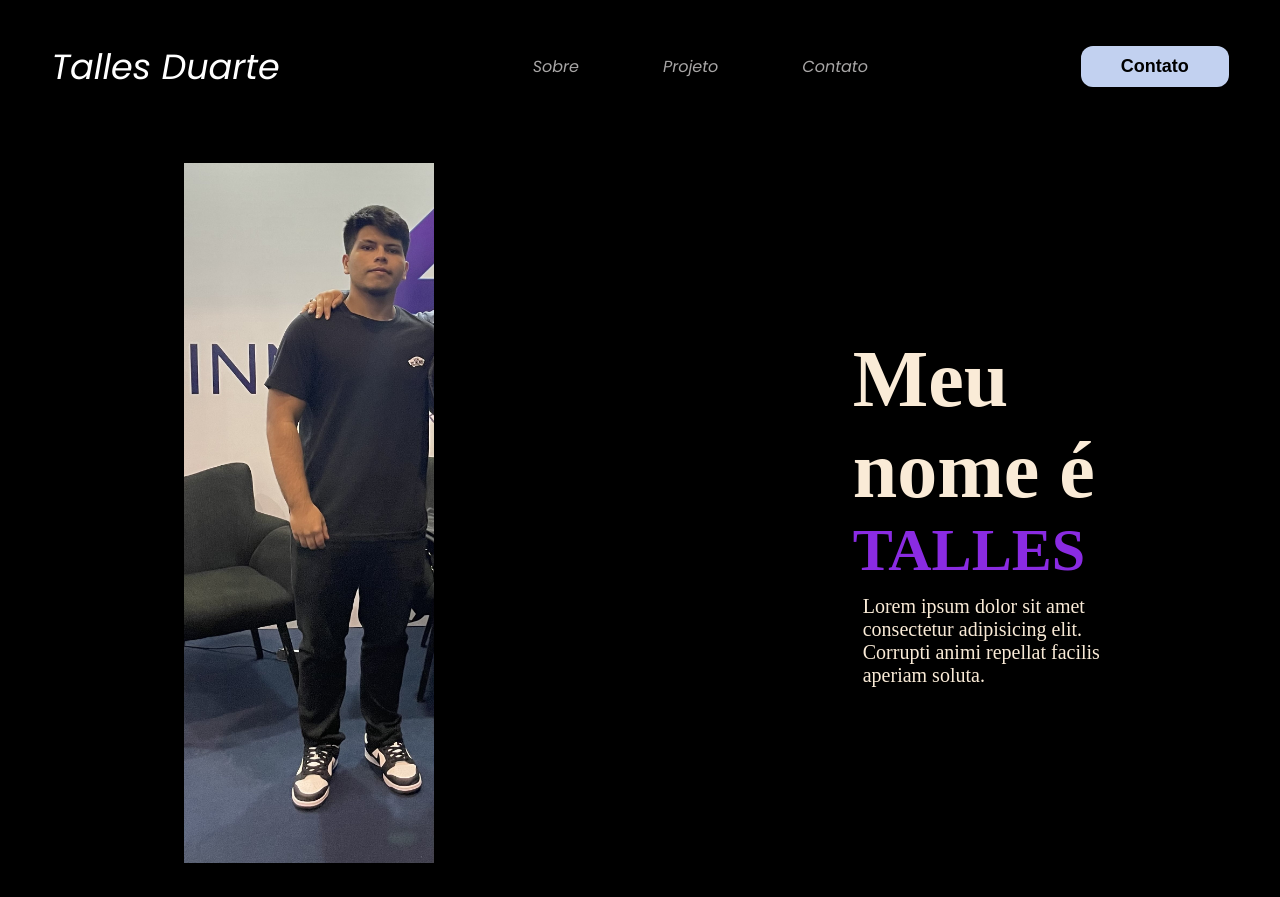
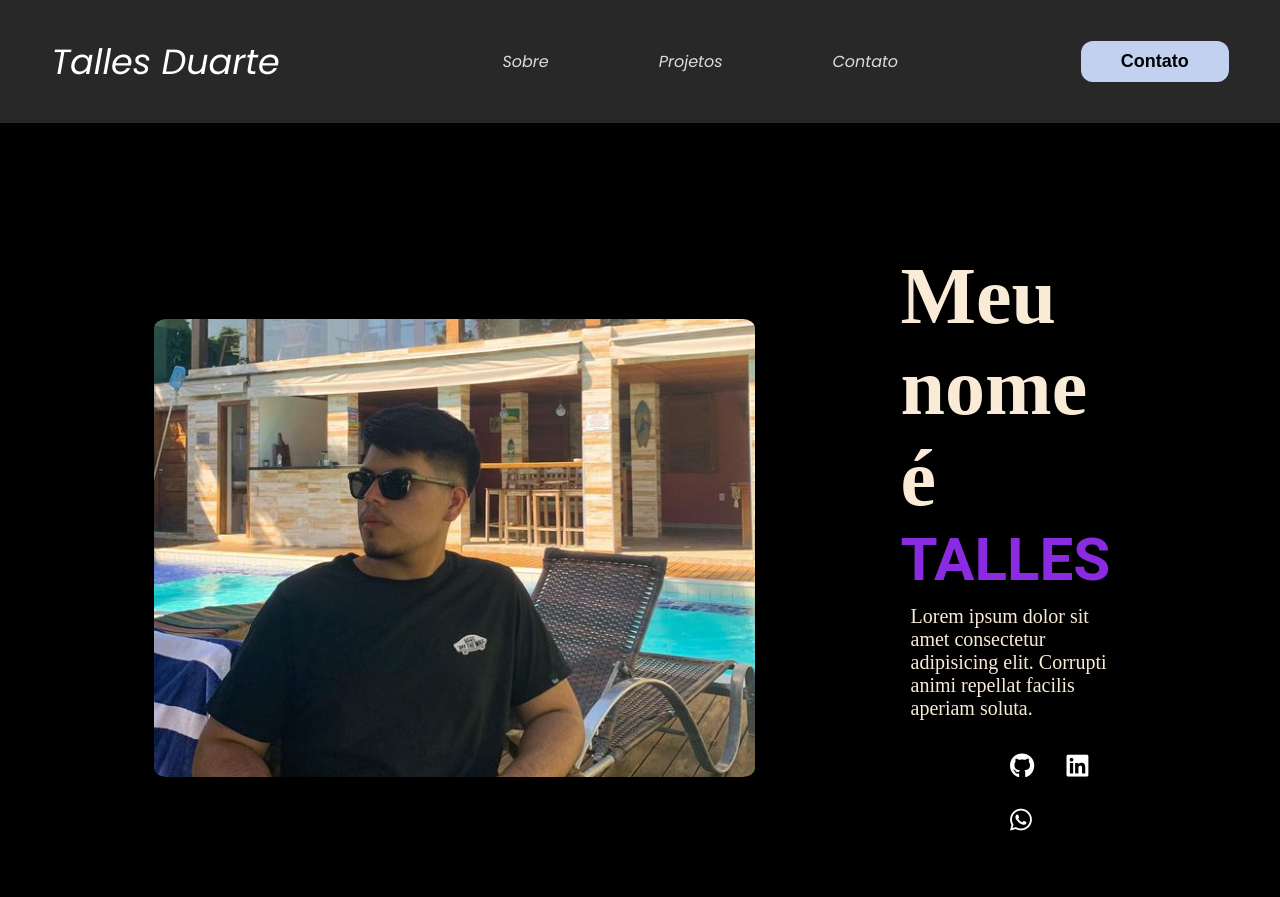
Before and after one commit to tallesd12/portfolio-django-teste, a plain HTML site: page index.html in a window 1280 px wide. After the commit the page ends 848 px from the top, so only its background shows below. Drawn offline with Linux system fonts and the light colour scheme.

Commit message:
mudando img perfil

```diff
--- a/index.html
+++ b/index.html
@@ -7,6 +7,7 @@
     <link rel="preconnect" href="https://fonts.googleapis.com">
     <link rel="preconnect" href="https://fonts.gstatic.com" crossorigin>
     <link href="https://fonts.googleapis.com/css2?family=Poppins:ital@1&display=swap" rel="stylesheet">
+    <link rel="stylesheet" href="https://cdnjs.cloudflare.com/ajax/libs/font-awesome/6.4.2/css/all.min.css">
     <title>Document</title>
 </head>
 <body>
@@ -17,7 +18,7 @@
                         <nav class="navbar">
                             <ul class="links">
                                 <li><a href="#">Sobre</a></li></li>
-                                <li><a href="#">Projeto</a></li>
+                                <li><a href="#">Projetos</a></li>
                                 <li><a href="#">Contato</a></li>
                             </ul>
                         </nav>
@@ -33,14 +34,29 @@
         <section class="corpo">
 
         <div class="img_perfil">
-            <img src="static/perfil_img.png">
+            <img src="static/imgperfil.png">
         </div>
 
         <div class="text">
         <h1 class="title"> Meu nome é </h1>
         <h2 class="nome-title">TALLES</h2>
         <p> Lorem ipsum dolor sit amet consectetur adipisicing elit. Corrupti animi repellat facilis aperiam soluta.</p>
+        <div class="link-logos">
+            <ul>
+                <li><a href="https://github.com/tallesd12?tab=repositories" target="_blank"><i class="fa-brands fa-github"></i></a>
+
+                </li>
+                <li><a href="#"><i class="fa-brands fa-linkedin"></i></a>
+
+                </li>
+                <li><a href="#"><i class="fa-brands fa-whatsapp"></i></a>
+
+                </li>
+            </ul>
+
         </div>
+        </div>
+
 
         </section>
 
--- a/style.css
+++ b/style.css
@@ -18,7 +18,8 @@ body{
 }
 
 header{
-    padding: 40px 4%;
+    padding: 35px 4%;
+    background-color: #282828;
 }
 
 header > .interface{
@@ -29,7 +30,7 @@ header > .interface{
 
 .links>li>a{
     font-family: 'Poppins';
-    color: rgb(168, 166, 166);
+    color: #DCDCDC;
     text-decoration: none;
     display: inline-block;
 }
@@ -63,12 +64,13 @@ header > .interface{
 section{
     display: flex;
     padding:0 12%;
+    padding-top: 10%;
     align-items: center;
 
 
 }
 .text{
-    padding-left: 40%;
+    padding-left: 15%;
     color: antiquewhite;
 }
 
@@ -79,6 +81,7 @@ section{
 .text h2{
     font-size: 60px;
     color: #8A2BE2;
+    font-family:'Roboto';
 }
 
 .text p{
@@ -87,8 +90,23 @@ section{
 }
 
 section img{
-    margin: 30px;
-    width: 250px;
-    height: 700px;
+    border-radius: 2%;
+}
+
+.link-logos{
+    font-size: 25px;
+    display: flex;
+    padding-left: 25%;
+    padding-top: 10px;
+}
+
+ul li{
+    list-style-type:none;
+    display: inline-block;
+    margin: 13px;
 
 }
+
+ul li a{
+    color:white;
+}
```
Also changed, not shown: static/imgperfil.png (added).
